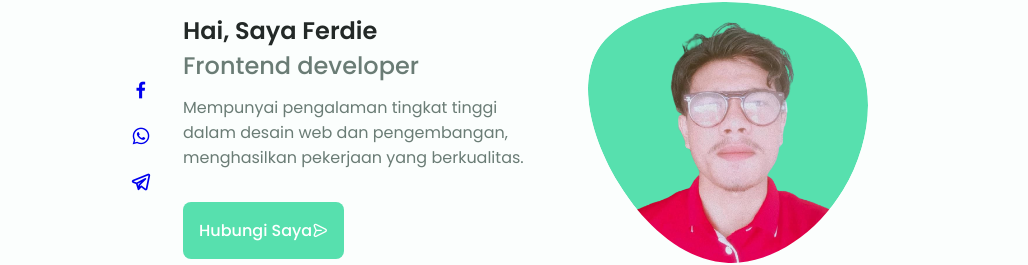
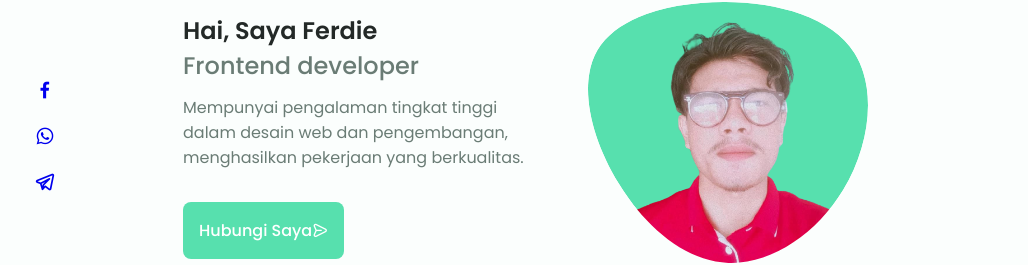
Before and after one commit to Ferdie12/Ferdie12.github.io, a plain HTML site: page index.html in a window 1280 px wide. Shown: the part 182-447 px from the top of the page, without its empty margins (125-1153 px from the left). Drawn offline with nearby package versions, Linux system fonts and the light colour scheme.

Commit message:
mengubah style

```diff
--- a/assets/css/styles.css
+++ b/assets/css/styles.css
@@ -1262,7 +1262,7 @@ img{
     }
 
     .home__social{
-        transform: rotateX(-6rem);
+        transform: translateX(-6rem);
     }
 
     .services__container{
```
